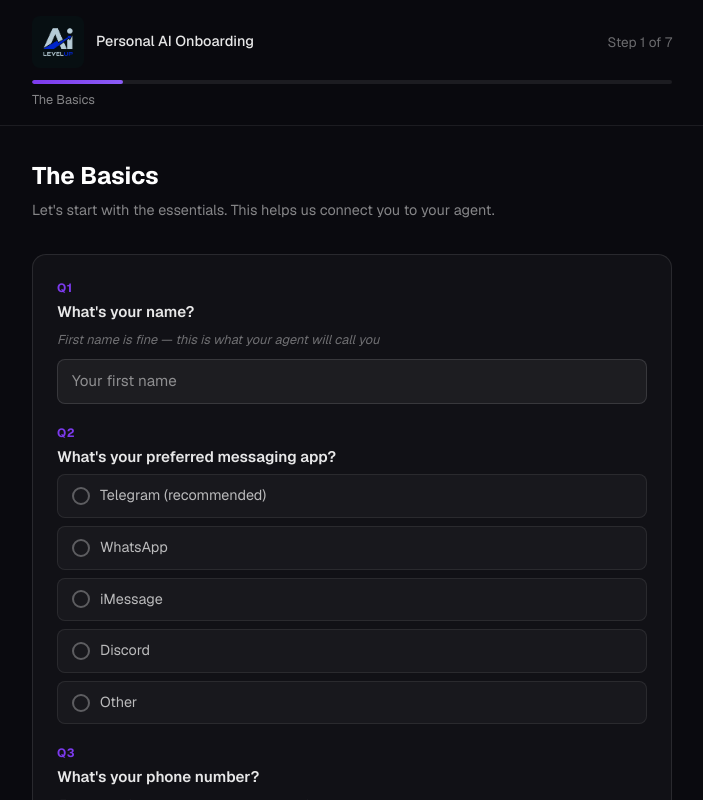
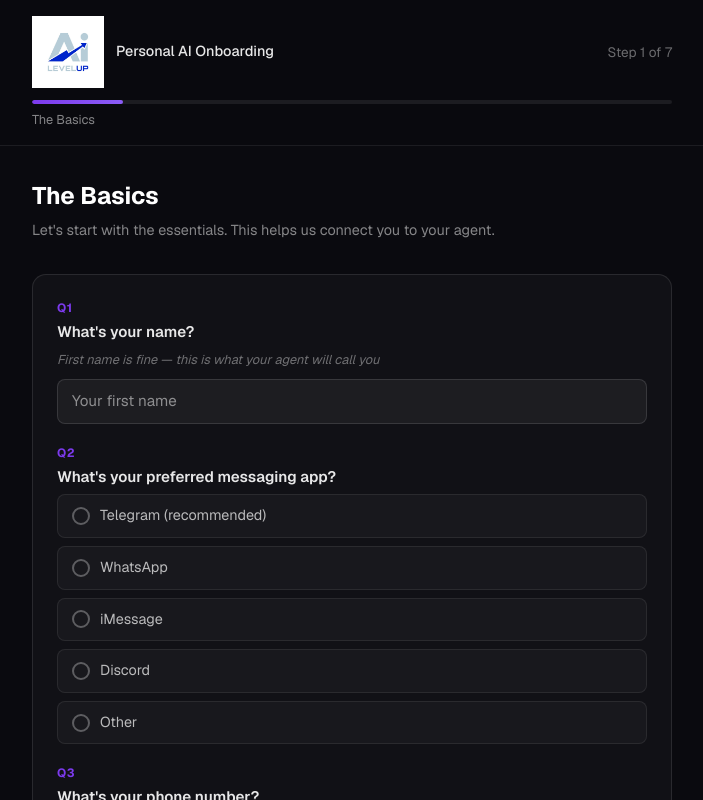
Before and after one commit to TruePrav/ailevelup-openclaw-onboarding, a Next.js app: page / in a window 1280 px wide. Shown: the top 800 px of the page, without its empty margins (288-991 px from the left). Built offline with nearby package versions, Linux system fonts and the light colour scheme.

Commit message:
feat: updated logo (larger, white bg version)

```diff
--- a/components/OnboardingForm.tsx
+++ b/components/OnboardingForm.tsx
@@ -159,7 +159,7 @@ export default function OnboardingForm() {
         <div className="max-w-2xl mx-auto px-4 py-4">
           <div className="flex items-center justify-between mb-3">
             <div className="flex items-center gap-3">
-              <img src="/logo.jpg" alt="AILevelUp" style={{ height: "52px", width: "auto", borderRadius: "8px", objectFit: "contain" }} />
+              <img src="/logo.jpg" alt="AILevelUp" style={{ height: "72px", width: "auto", objectFit: "contain" }} />
               <div style={{ color: "rgba(255,255,255,0.9)", fontSize: "0.9rem", fontWeight: 500 }}>
                 Personal AI Onboarding
               </div>
```
Also changed, not shown: public/logo.jpg.
